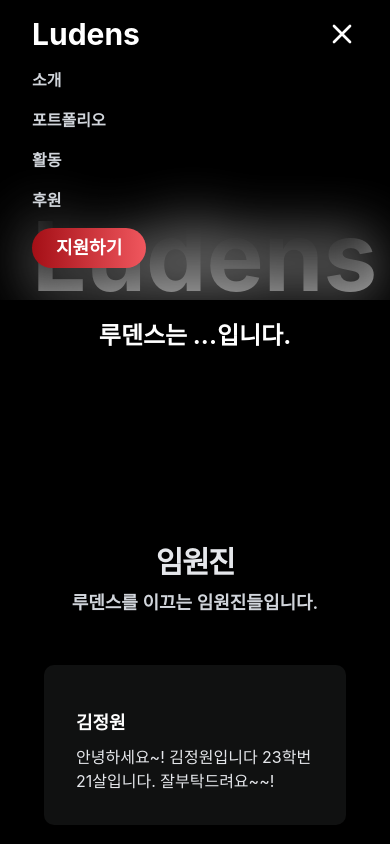
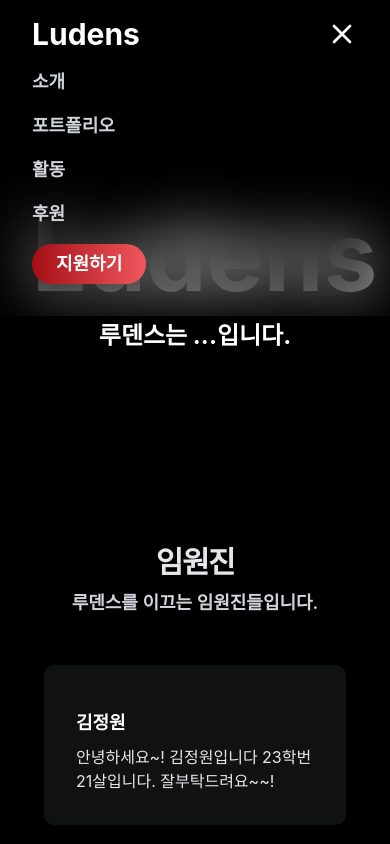
Before and after one commit to CuriHuS/ludens-homepage, a Next.js app: page /about in a window 390 px wide. Both pictures are taken after a click on the button "Toggle menu". Shown: the top 844 px of the page. Built offline with nearby package versions, Linux system fonts and the light colour scheme.

Commit message:
feat: add animation to mobile header

```diff
--- a/src/components/Header/index.tsx
+++ b/src/components/Header/index.tsx
@@ -4,6 +4,7 @@ import React, { useState } from "react";
 import Link from "next/link";
 import ApplyButton from "@/components/common/ApplyButton";
 import { menuItemList } from "./menuItemList";
+import { motion, AnimatePresence } from "framer-motion";
 
 export default function Header() {
     const [isMenuOpen, setIsMenuOpen] = useState(false);
@@ -61,23 +62,45 @@ export default function Header() {
                 </div>
 
                 {/* Mobile navigation */}
+                <AnimatePresence>
                     {isMenuOpen && (
+                        <motion.div
+                            initial={{ opacity: 0, height: 0 }}
+                            animate={{ opacity: 1, height: "auto" }}
+                            exit={{ opacity: 0, height: 0 }}
+                            transition={{ duration: 0.2 }}
+                        >
                             <div className="md:hidden mt-4 pb-4">
                                 <div className="flex flex-col gap-4">
-                            {menuItemList.map((item) => (
+                                    {menuItemList.map((item, itemIndex) => (
+                                        <motion.div
+                                            key={item.label}
+                                            initial={{ opacity: 0, x: -20 }}
+                                            animate={{ opacity: 1, x: 0 }}
+                                            transition={{ delay: 0.1 * itemIndex }}
+                                        >
                                             <Link
                                                 key={item.label}
                                                 href={item.href}
-                                    className="text-base font-bold text-gray-300 hover:text-white transition-colors"
+                                                className="text-lg font-bold text-gray-300 hover:text-white transition-colors"
                                                 onClick={() => setIsMenuOpen(false)}
                                             >
                                                 {item.label}
                                             </Link>
+                                        </motion.div>
                                     ))}
+                                    <motion.div
+                                        initial={{ opacity: 0, x: -20 }}
+                                        animate={{ opacity: 1, x: 0 }}
+                                        className="inline-flex"
+                                    >
                                         <ApplyButton />
+                                    </motion.div>
                                 </div>
                             </div>
+                        </motion.div>
                     )}
+                </AnimatePresence>
             </nav>
         </header>
     );
```
Lines whose indentation alone changed are shown as unchanged.
